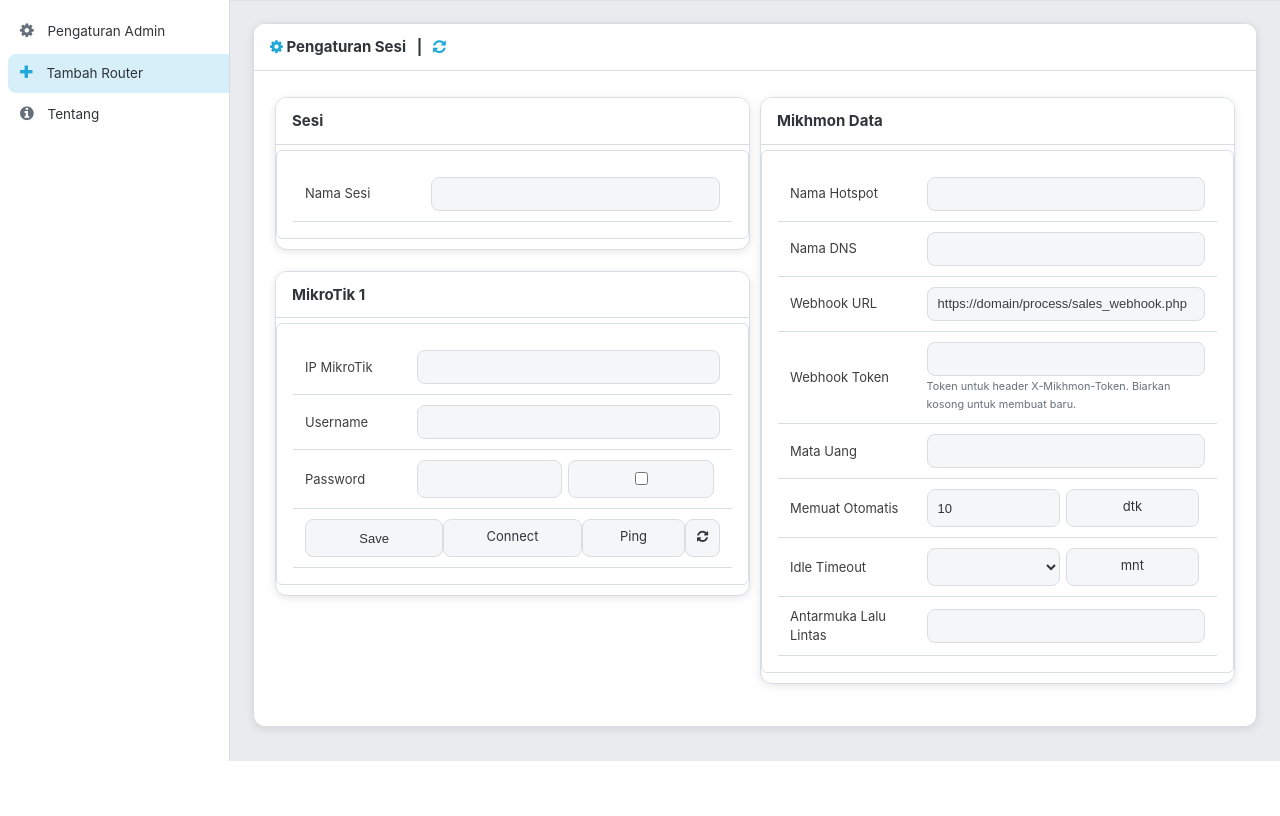
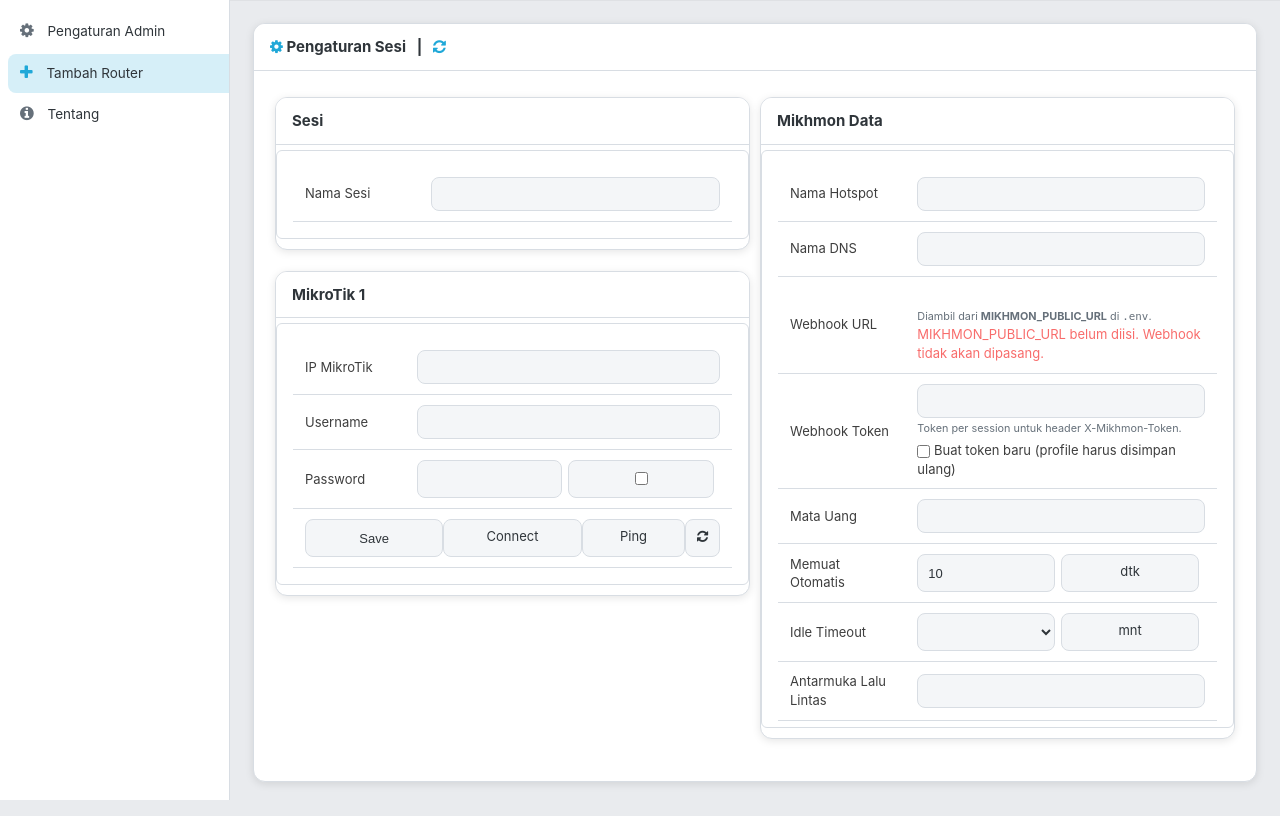
Before and after one commit to irhabi89/mikhmon_v4, a PHP site: page /admin.php?id=settings&session=new in a window 1280 px wide. Shown: the part 60-876 px from the top of the page. Before the commit the page ends 821 px from the top, so only its background shows below. Run offline with PHP 8.4, Linux system fonts and the light colour scheme; the visitor is signed in with stand-in values (Sample User, id 1).

Commit message:
fix(webhook): env public URL with per-session token and header-only auth

```diff
--- a/include/bootstrap.php
+++ b/include/bootstrap.php
@@ -20,6 +20,7 @@ if (PHP_SAPI !== 'cli') {
     @ini_set('log_errors', '1');
 }
 \Mikhmon\Support\Config::load($mikhmon_base);
+require_once $mikhmon_base . '/lib/webhook.php';
 \Mikhmon\Support\Log::init();
 @date_default_timezone_set(\Mikhmon\Support\Config::timezone());
 
--- /dev/null
+++ b/lib/webhook.php
@@ -0,0 +1,72 @@
+<?php
+/**
+ * On-login webhook configuration.
+ *
+ * The public URL belongs to the application and comes from MIKHMON_PUBLIC_URL
+ * (.env). The token is per router session and is stored in mikhmon_sessions so
+ * one router cannot post sales for another session.
+ */
+
+if (!function_exists('mikhmon_webhook_public_url')) {
+    function mikhmon_webhook_public_url(): string
+    {
+        $value = class_exists('\\Mikhmon\\Support\\Config')
+            ? (string)\Mikhmon\Support\Config::get('MIKHMON_PUBLIC_URL', '')
+            : (string)getenv('MIKHMON_PUBLIC_URL');
+        $value = trim($value);
+        if ($value === '') {
+            return '';
+        }
+        $parts = parse_url($value);
+        if (!is_array($parts) || empty($parts['scheme']) || empty($parts['host'])) {
+            return '';
+        }
+        if (!in_array(strtolower((string)$parts['scheme']), array('http', 'https'), true)) {
+            return '';
+        }
+        return rtrim($value, '/');
+    }
+}
+
+if (!function_exists('mikhmon_webhook_url')) {
+    function mikhmon_webhook_url(string $session, string $legacyUrl = ''): string
+    {
+        $base = mikhmon_webhook_public_url();
+        if ($base === '' && trim($legacyUrl) !== '') {
+            // Backward compatibility for a URL saved by older versions.
+            $legacyUrl = trim($legacyUrl);
+            if (strpos($legacyUrl, 'session=') === false) {
+                $legacyUrl .= (strpos($legacyUrl, '?') === false ? '?' : '&') . 'session=' . rawurlencode($session);
+            }
+            return $legacyUrl;
+        }
+        if ($base === '') {
+            return '';
+        }
+        return $base . '/process/sales_webhook.php?session=' . rawurlencode($session);
+    }
+}
+
+if (!function_exists('mikhmon_webhook_token')) {
+    function mikhmon_webhook_token(string $session, bool $create = false): string
+    {
+        $row = function_exists('mikhmon_session_get') ? mikhmon_session_get($session) : null;
+        $token = is_array($row) && isset($row['webhook_token']) ? trim((string)$row['webhook_token']) : '';
+        if ($token === '' && $create && function_exists('mikhmon_session_upsert')) {
+            try {
+                $token = bin2hex(random_bytes(24));
+            } catch (Throwable $e) {
+                return '';
+            }
+            mikhmon_session_upsert(array('name' => $session, 'webhook_token' => $token));
+        }
+        return $token;
+    }
+}
+
+if (!function_exists('mikhmon_webhook_ready')) {
+    function mikhmon_webhook_ready(string $session, string $legacyUrl = ''): bool
+    {
+        return mikhmon_webhook_url($session, $legacyUrl) !== '' && mikhmon_webhook_token($session) !== '';
+    }
+}
--- a/settings/settings.php
+++ b/settings/settings.php
@@ -96,10 +96,13 @@ if (!isset($_SESSION["mikhmon"])) {
 
     $sesname = (preg_replace('/\s+/', '-', $_POST['sessname']));
     $slivereport = ($_POST['livereport']);
-    $swebhookurl = isset($_POST['webhook_url']) ? trim((string)$_POST['webhook_url']) : '';
+    $existingWebhookRow = mikhmon_session_get((string)$session);
     $swebhooktoken = isset($_POST['webhook_token']) ? trim((string)$_POST['webhook_token']) : '';
-    if ($swebhooktoken === '') {
-      try { $swebhooktoken = bin2hex(random_bytes(16)); } catch (Throwable $e) { $swebhooktoken = ''; }
+    if ($swebhooktoken === '' && is_array($existingWebhookRow) && !empty($existingWebhookRow['webhook_token'])) {
+      $swebhooktoken = (string)$existingWebhookRow['webhook_token'];
+    }
+    if (!empty($_POST['regenerate_webhook_token']) || $swebhooktoken === '') {
+      try { $swebhooktoken = bin2hex(random_bytes(24)); } catch (Throwable $e) { $swebhooktoken = ''; }
     }
 
 
@@ -124,7 +127,6 @@ if (!isset($_SESSION["mikhmon"])) {
       'infolp' => $sinfolp,
       'idleto' => $sidleto,
       'live_report' => $slivereport,
-      'webhook_url' => $swebhookurl,
       'webhook_token' => $swebhooktoken,
     ));
     $_SESSION["connect"] = "";
@@ -144,8 +146,10 @@ if (!isset($_SESSION["mikhmon"])) {
 <?php
   $settings_form_name = 'settings';
   $webhookSessionRow = mikhmon_session_get((string)$session);
-  $webhook_url = is_array($webhookSessionRow) && isset($webhookSessionRow['webhook_url']) ? (string)$webhookSessionRow['webhook_url'] : '';
+  $webhookLegacyUrl = is_array($webhookSessionRow) && isset($webhookSessionRow['webhook_url']) ? (string)$webhookSessionRow['webhook_url'] : '';
+  $webhook_url = function_exists('mikhmon_webhook_url') ? mikhmon_webhook_url((string)$session, $webhookLegacyUrl) : '';
   $webhook_token = is_array($webhookSessionRow) && isset($webhookSessionRow['webhook_token']) ? (string)$webhookSessionRow['webhook_token'] : '';
+  $webhookBaseConfigured = function_exists('mikhmon_webhook_public_url') && mikhmon_webhook_public_url() !== '';
 ?>
 <script>
   function saveAndConnect(){
@@ -269,10 +273,10 @@ if (!isset($_SESSION["mikhmon"])) {
 	<td class="align-middle"><?= $_dns_name ?>  </td><td><input class="form-control" type="text" size="15" maxlength="500" name="dnsname" title="DNS Name [IP->Hotspot->Server Profiles->DNS Name]" value="<?= $dnsname; ?>" required="1"/></td>
 	</tr>
 	<tr>
-	<td class="align-middle">Webhook URL</td><td><input class="form-control" type="url" maxlength="500" name="webhook_url" placeholder="https://domain/process/sales_webhook.php" value="<?= htmlspecialchars((string)($webhook_url ?? ''), ENT_QUOTES, 'UTF-8'); ?>"/></td>
+	<td class="align-middle">Webhook URL</td><td><code><?= htmlspecialchars((string)($webhook_url ?? ''), ENT_QUOTES, 'UTF-8'); ?></code><br/><small class="mm-muted">Diambil dari <b>MIKHMON_PUBLIC_URL</b> di <code>.env</code>.</small><?php if (empty($webhookBaseConfigured) && empty($webhookLegacyUrl)): ?><br/><span class="text-red">MIKHMON_PUBLIC_URL belum diisi. Webhook tidak akan dipasang.</span><?php endif; ?></td>
 	</tr>
 	<tr>
-	<td class="align-middle">Webhook Token</td><td><input class="form-control" type="text" maxlength="128" name="webhook_token" value="<?= htmlspecialchars((string)($webhook_token ?? ''), ENT_QUOTES, 'UTF-8'); ?>"/><small class="mm-muted">Token untuk header X-Mikhmon-Token. Biarkan kosong untuk membuat baru.</small></td>
+	<td class="align-middle">Webhook Token</td><td><input class="form-control" type="text" maxlength="128" name="webhook_token" value="<?= htmlspecialchars((string)($webhook_token ?? ''), ENT_QUOTES, 'UTF-8'); ?>" autocomplete="off"/><small class="mm-muted">Token per session untuk header X-Mikhmon-Token.</small><br/><label style="font-weight:normal;margin-top:4px;display:block;"><input type="checkbox" name="regenerate_webhook_token" value="1"> Buat token baru (profile harus disimpan ulang)</label></td>
 	</tr>
 	<tr>
 	<td class="align-middle"><?= $_currency ?>  </td><td><input class="form-control" type="text" size="3" maxlength="4" name="currency" title="currency" value="<?= $currency; ?>" required="1"/></td>
--- a/src/Support/Config.php
+++ b/src/Support/Config.php
@@ -19,6 +19,7 @@ final class Config
     /** @var array<string,mixed> */
     private static $defaults = array(
         'MIKHMON_DB_PATH' => 'data/mikhmon.db',
+        'MIKHMON_PUBLIC_URL' => '',
         'MIKHMON_ROUTER_TRANSPORT' => 'native',
         'MIKHMON_SYNC_WORKER' => 'auto',
         'MIKHMON_SYNC_BATCH' => '500',
```
Also changed, not shown: docs/SALES_SYNC.md (+25 -6 lines), hotspot/userprofilebyname.php (+6 -5 lines), process/sales_webhook.php (+6 -4 lines), tests/WebhookConfigTest.php (added, +33 -0 lines), 1 other file.
